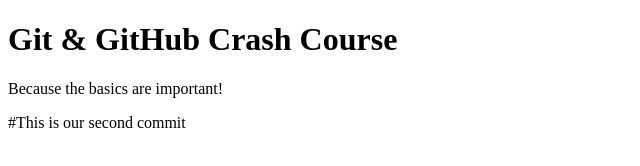
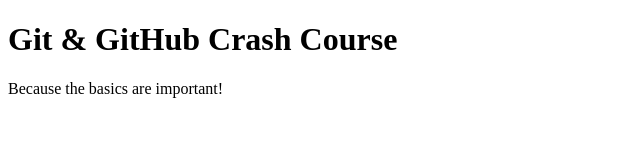
Before and after one commit to HalaMadrid0/Madrid, a plain HTML site: page index.html in a window 1280 px wide. Shown: the whole page, without its empty margins (0-640 px from the left). Drawn offline with Linux system fonts and the light colour scheme.

Commit message:
revert to second commit

```diff
--- a/index.html
+++ b/index.html
@@ -9,6 +9,5 @@
   <body>
     <h1>Git & GitHub Crash Course</h1>
     <p>Because the basics are important!</p>
-     #This is our second commit
   </body>
 </html>
```
